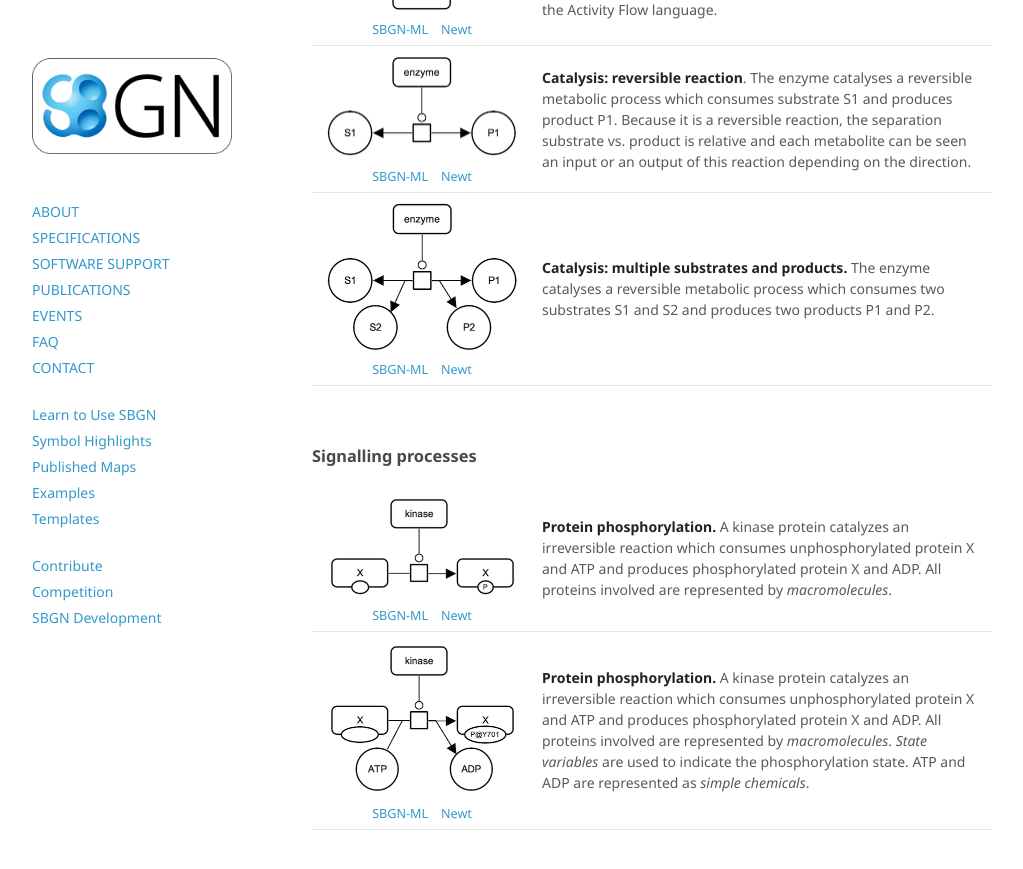
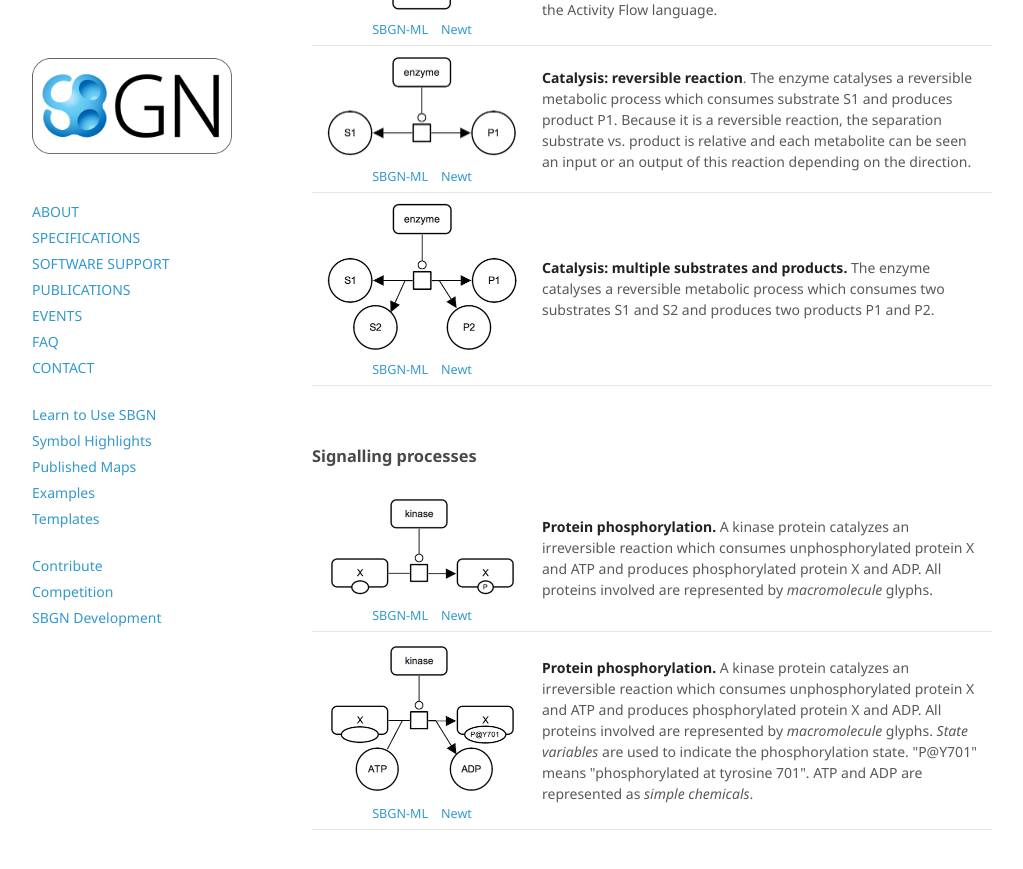
Before and after one commit to sbgn/sbgn, a Jekyll site: the page built from docs/sbgn_bricks.md, in a window 1280 px wide and 900 px high, scrolled down 909 px. Shown: the top 869 px of the window, without its empty margins (128-1151 px from the left). Built offline with Jekyll 4.4.1, drawn with Linux system fonts in a browser that asks for light colours; nearby versions of some CDN libraries.

Commit message:
Update sbgn_bricks.md

```diff
--- a/docs/sbgn_bricks.md
+++ b/docs/sbgn_bricks.md
@@ -59,12 +59,12 @@
       <td style="width:200px; text-align:center; font-size:90%;"><img src="../sbgn/downloads/bricks/PD_phosphorylation_simple.png"/> <br />
           <a href="/sbgn/downloads/bricks/PD_phosphorylation_simple.sbgn" target="_blank">SBGN-ML</a> &ensp;
           <a href="http://web.newteditor.org/?URL=http://sbgn.github.io/sbgn/downloads/bricks/PD_phosphorylation_simple.sbgn" target="_blank">Newt</a></td>
-      <td><strong>Protein phosphorylation.</strong> A kinase protein catalyzes an irreversible reaction which consumes unphosphorylated protein X and ATP and produces phosphorylated protein X and ADP. All proteins involved are represented by <i>macromolecules</i>.</td>
+      <td><strong>Protein phosphorylation.</strong> A kinase protein catalyzes an irreversible reaction which consumes unphosphorylated protein X and ATP and produces phosphorylated protein X and ADP. All proteins involved are represented by <i>macromolecule</i> glyphs.</td>
     </tr>
     <tr>
       <td style="width:200px; text-align:center; font-size:90%;"><img src="../sbgn/downloads/bricks/PD_phosphorylation.png"/> <br />
           <a href="/sbgn/downloads/bricks/PD_phosphorylation.sbgn" target="_blank">SBGN-ML</a> &ensp;
           <a href="http://web.newteditor.org/?URL=http://sbgn.github.io/sbgn/downloads/bricks/PD_phosphorylation.sbgn" target="_blank">Newt</a></td>
-      <td><strong>Protein phosphorylation.</strong> A kinase protein catalyzes an irreversible reaction which consumes unphosphorylated protein X and ATP and produces phosphorylated protein X and ADP. All proteins involved are represented by <i>macromolecules</i>. <i>State variables</i> are used to indicate the phosphorylation state. ATP and ADP are represented as <i>simple chemicals</i>.</td>
+      <td><strong>Protein phosphorylation.</strong> A kinase protein catalyzes an irreversible reaction which consumes unphosphorylated protein X and ATP and produces phosphorylated protein X and ADP. All proteins involved are represented by <i>macromolecule</i> glyphs. <i>State variables</i> are used to indicate the phosphorylation state. "P@Y701" means "phosphorylated at tyrosine 701". ATP and ADP are represented as <i>simple chemicals</i>.</td>
     </tr>
 </table>
```
